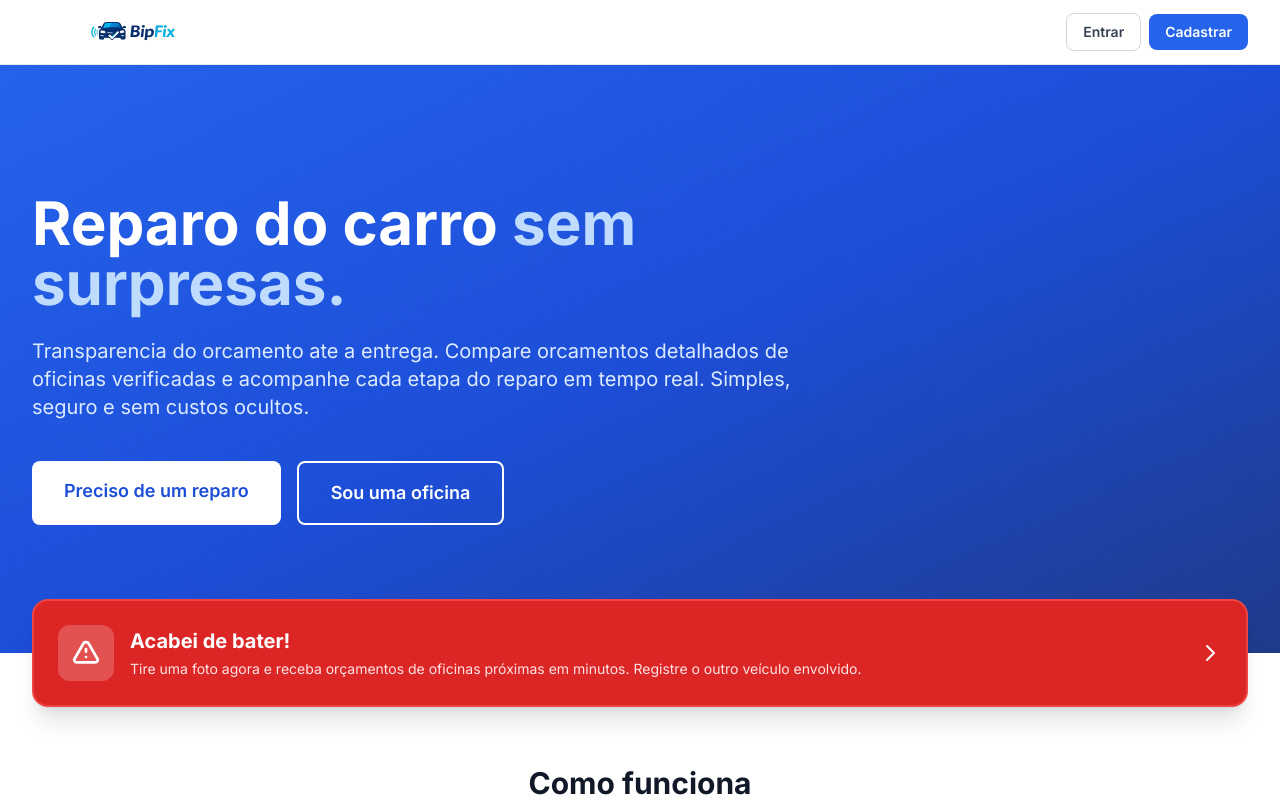
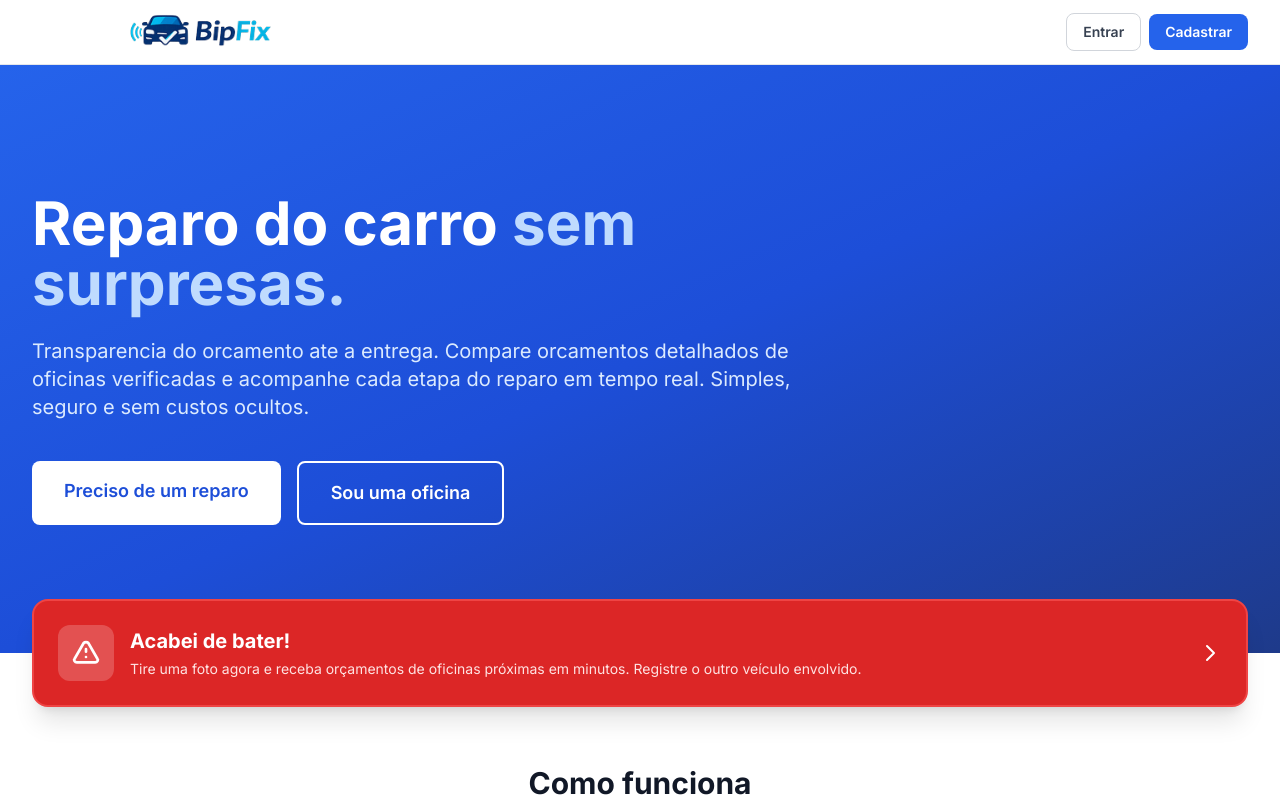
Before and after one commit to vrodriguesp/fixauto-brasil, a Next.js app in the folder apps/web/: page / in a window 1280 px wide. Shown: the top 800 px of the page. Built offline with nearby package versions, Linux system fonts and the light colour scheme; no server answers.

Commit message:
fix: logo h-20 com margem negativa grande
Co-Authored-By: Claude Opus 4.6 (1M context) <noreply@anthropic.com>

```diff
--- a/apps/web/src/components/layout/Navbar.tsx
+++ b/apps/web/src/components/layout/Navbar.tsx
@@ -31,7 +31,7 @@ export default function Navbar() {
         <div className="flex justify-between h-16">
           <div className="flex items-center">
             <Link href={isLoggedIn ? dashboardPath : '/'} className="flex items-center gap-1">
-              <img src="/logo.png" alt="BipFix" className="h-12 -my-2" />
+              <img src="/logo.png" alt="BipFix" className="h-20 -my-4" />
               {(isOficina || isAdmin) && (
                 <div className="flex flex-col ml-1">
                   {isOficina && (
```
